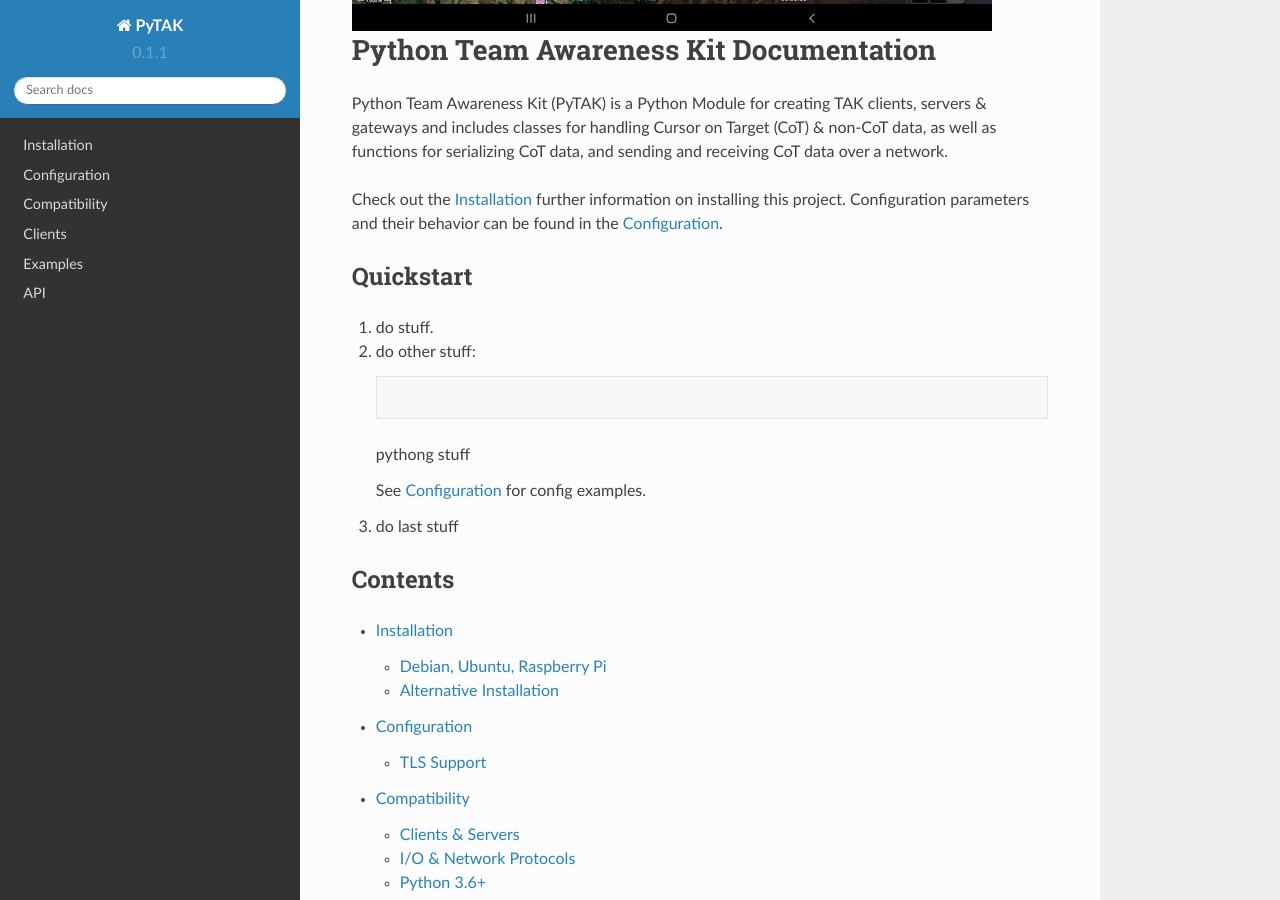
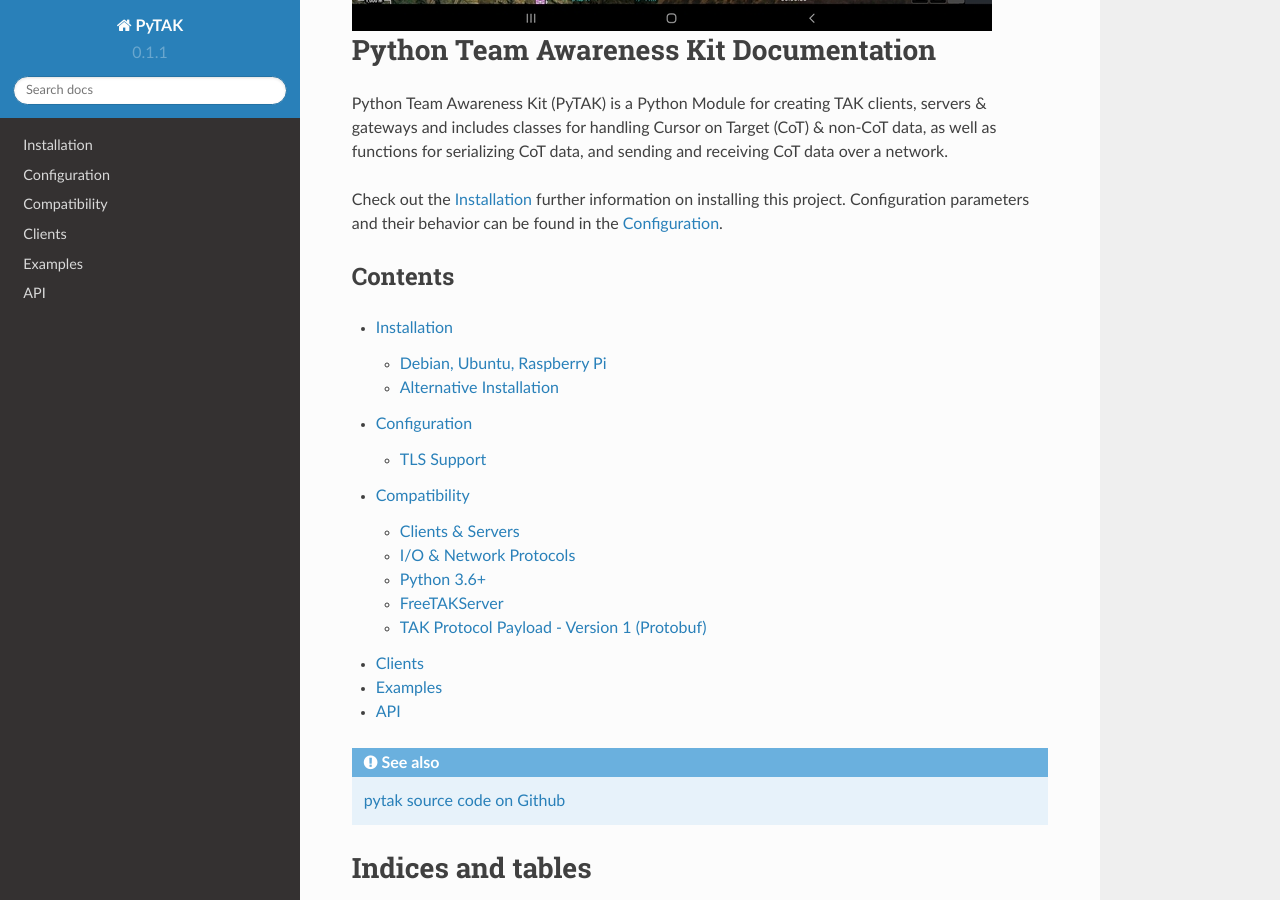
Before and after one commit to snstac/pytak, a Sphinx documentation site: the page built from docs/source/index.rst, in a window 1280 px wide and 900 px high, scrolled down 468 px. Built offline with Sphinx 7.4.7 and the Read the Docs theme 2.0.0, drawn with Linux system fonts in a browser that asks for light colours.

```diff
--- a/docs/source/index.rst
+++ b/docs/source/index.rst
@@ -12,20 +12,6 @@
 Check out the :doc:`install` further information on installing this project. Configuration
 parameters and their behavior can be found in the :doc:`config`.
 
-Quickstart
-----------
-
-1. do stuff.
-
-2. do other stuff:
-
-   .. code-block:: Python
-
-   pythong stuff
-
-   See :doc:`config` for config examples.
-
-3. do last stuff
 
 Contents
 --------
```
Also changed, not shown: 1 other file.
